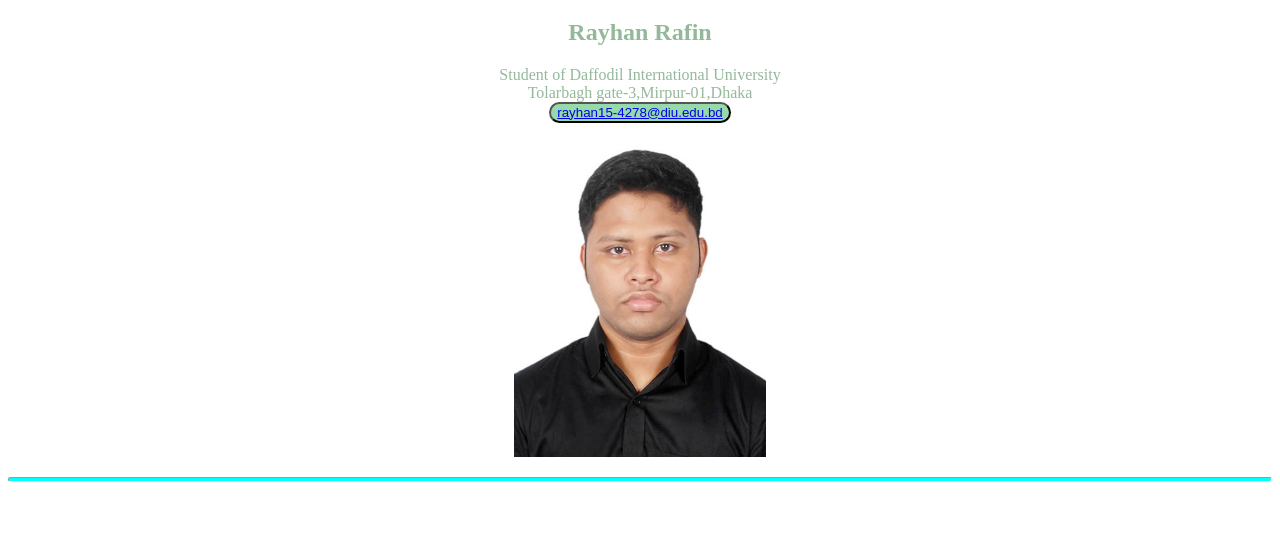
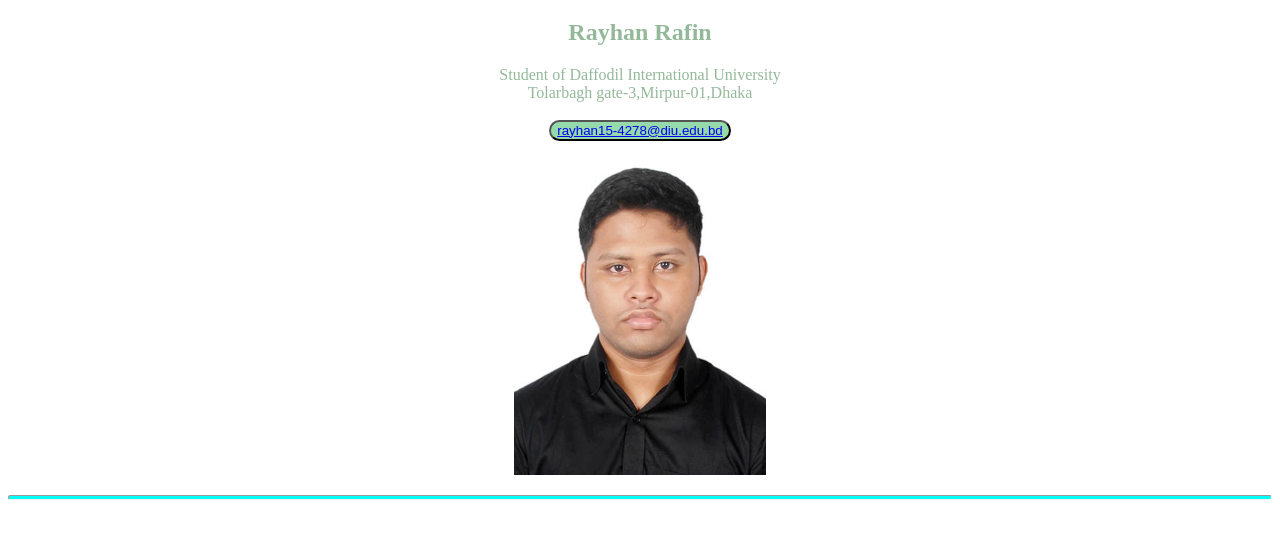
Before and after one commit to rayhan-rafin/project, a plain HTML site: page CV_Rayhan/index.html in a window 1280 px wide. Shown: the part 61-600 px from the top of the page. Drawn offline with Linux system fonts and the light colour scheme.

Commit message:
changed line height

```diff
--- a/CV_Rayhan/index.html
+++ b/CV_Rayhan/index.html
@@ -12,7 +12,7 @@
         <h1>Curriculam Vitae</h1>
         <h2>Rayhan Rafin</h2>
         <p>Student of Daffodil International University<br>
-            Tolarbagh gate-3,Mirpur-01,Dhaka<br>
+            Tolarbagh gate-3,Mirpur-01,Dhaka<br><br>
             <button style="border-radius: 20px;background-color:rgb(150, 218, 172)" >
                 <a href="mailto:rayhan15-4278@diu.edu.bd"> rayhan15-4278@diu.edu.bd</a>
             </button><br><br>
--- a/CV_Rayhan/main.css
+++ b/CV_Rayhan/main.css
@@ -1,5 +1,5 @@
 .line{
-    height:3px;
+    height:2.5px;
     background-color:aqua;
     border-radius: 20px;
 }
```
